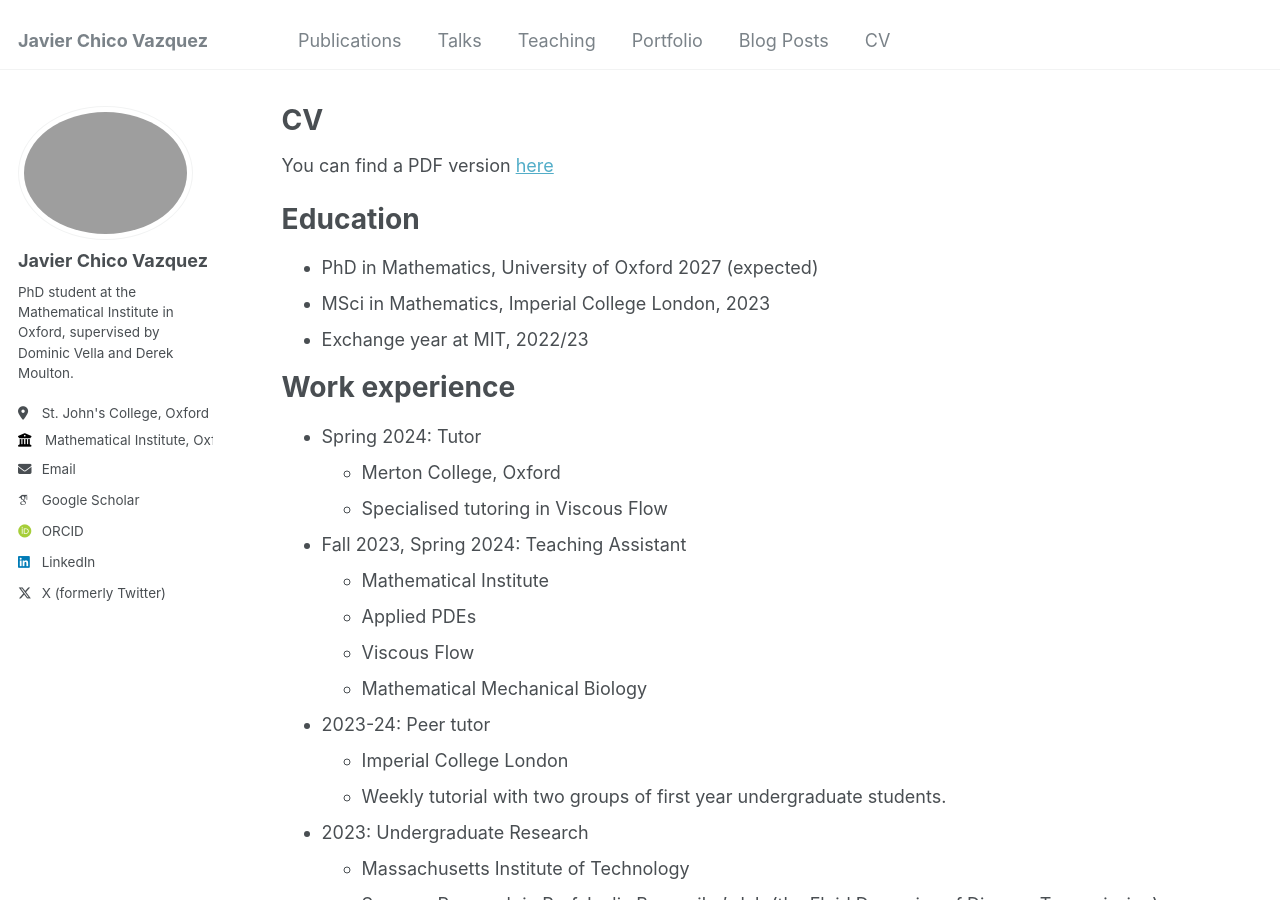
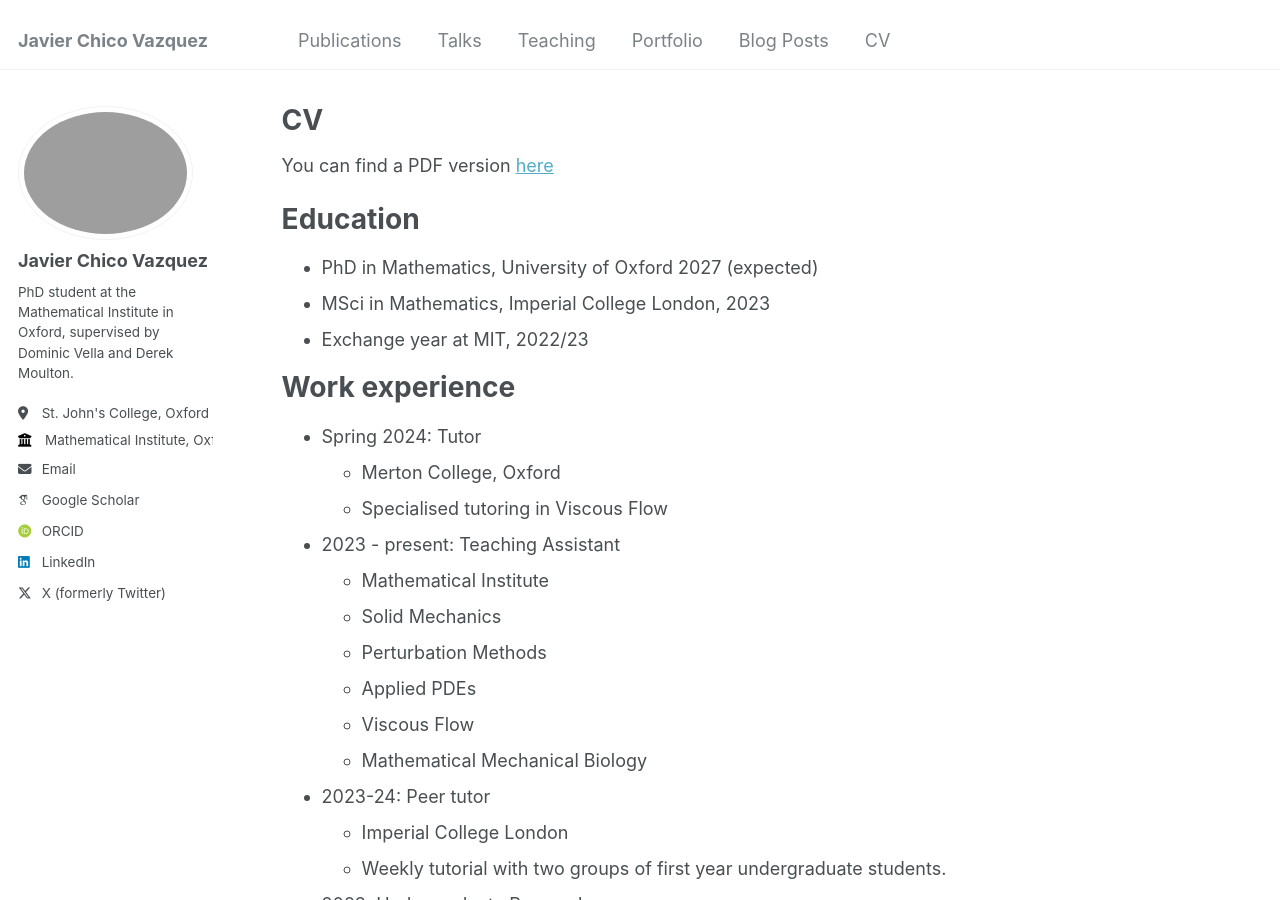
Before and after one commit to JavierChico/JavierChico.github.io, a Jekyll site: the page built from _pages/cv.md, in a window 1280 px wide and 900 px high. Built offline with Jekyll 4.4.1, drawn with Linux system fonts in a browser that asks for light colours; some web fonts are replaced.

Commit message:
Update cv.md

```diff
--- a/_pages/cv.md
+++ b/_pages/cv.md
@@ -22,8 +22,10 @@ Work experience
   * Merton College, Oxford
   * Specialised tutoring in Viscous Flow
 
-* Fall 2023, Spring 2024: Teaching Assistant
+* 2023 - present: Teaching Assistant
   * Mathematical Institute
+  * Solid Mechanics
+  * Perturbation Methods
   * Applied PDEs
   * Viscous Flow
   * Mathematical Mechanical Biology
```
